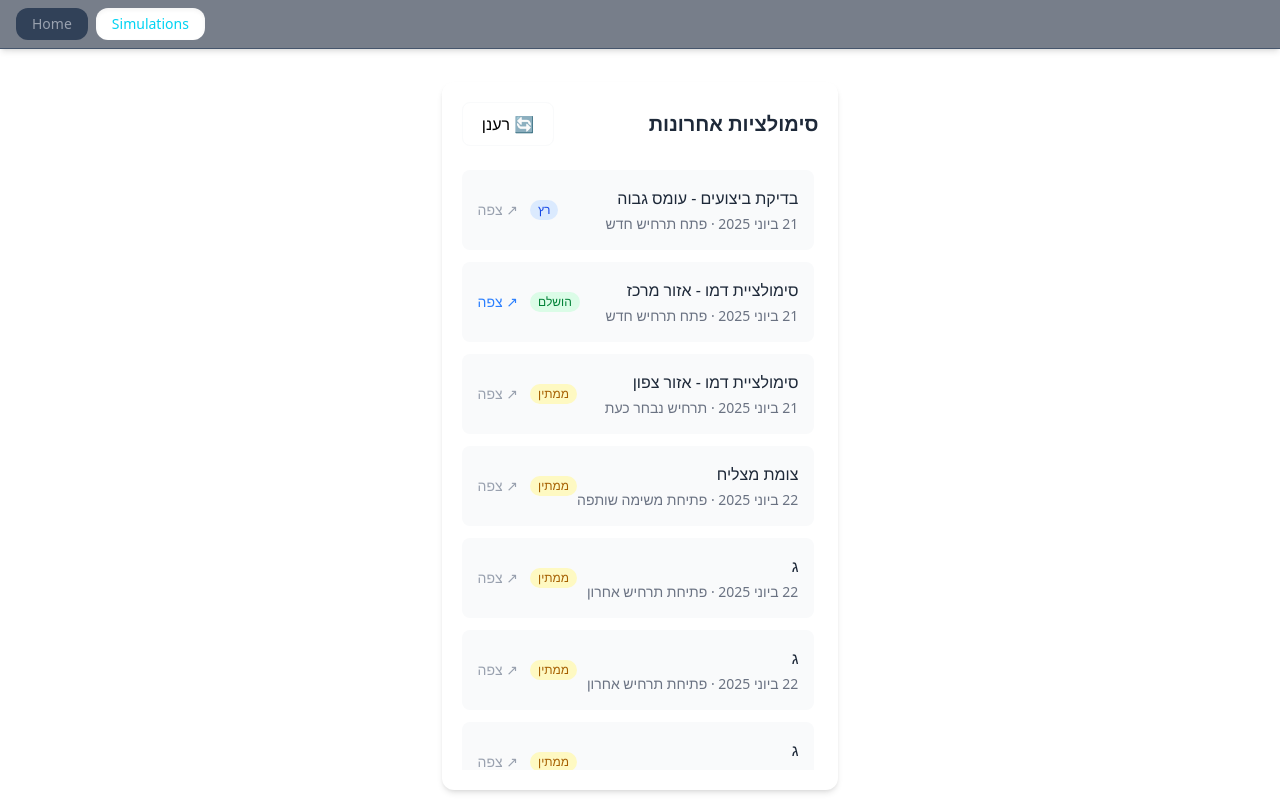
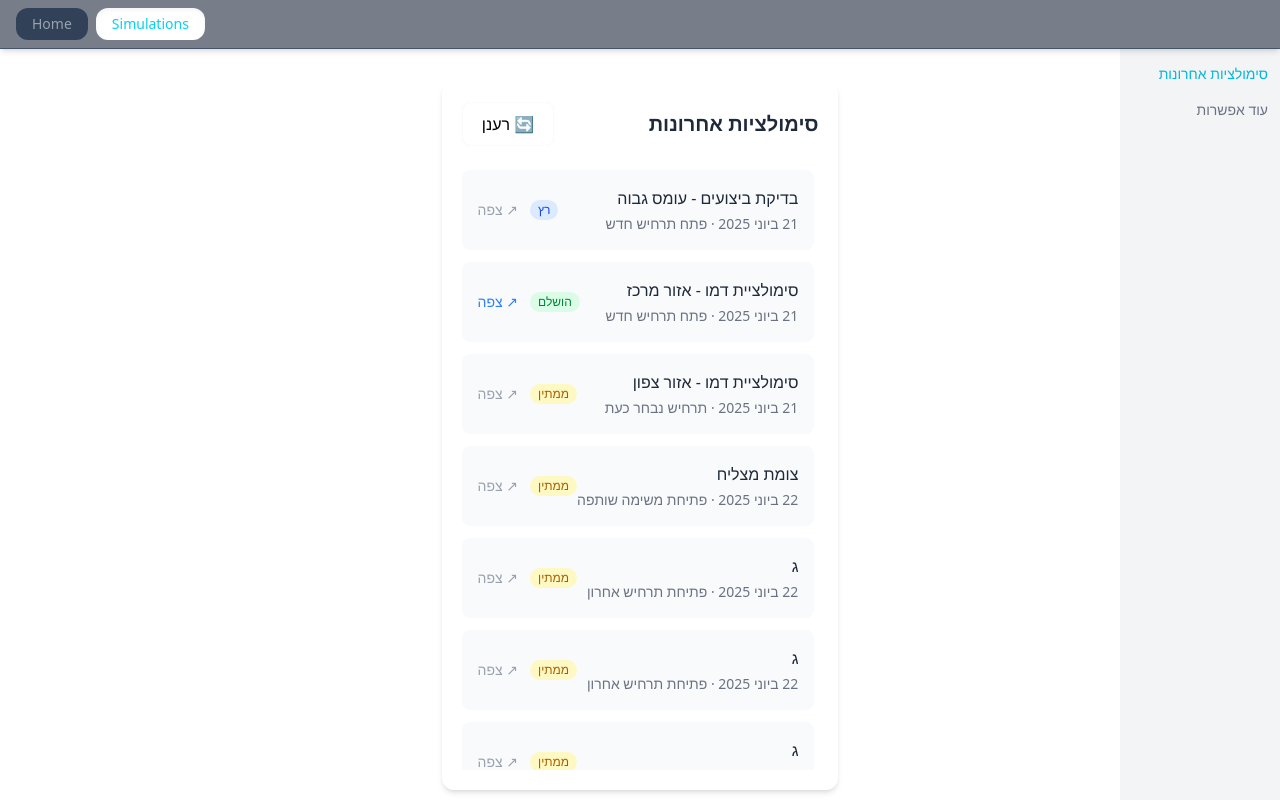
Before and after one commit to liloB123/Sapir-Simulator, a React (Vite) app in the folder frontend/: page /simulations in a window 1280 px wide. Built offline with nearby package versions, Linux system fonts and the light colour scheme.

Commit message:
checkpoint

```diff
--- a/frontend/src/App.tsx
+++ b/frontend/src/App.tsx
@@ -4,6 +4,7 @@ import MapContainer from './components/map/MapContainer';
 import { BrowserRouter as Router, Routes, Route } from "react-router-dom";
 import Navbar from './components/Navbar';
 import SimulationsMenu from './components/SimulationsMenu/SimulationsMenu';
+import SimulationsLayout from './components/SimulationsMenu/SimulationsLayout';
 
 
 const initialLayers: Record<LayerName, boolean> = {
@@ -19,10 +20,12 @@ const App: FC = () => {
     <LayersProvider initialLayers={initialLayers}>
       <Router>
         <Navbar />
-          <Routes>
-            <Route path='/' element={<MapContainer />} />
-            <Route path='/simulations' element={<SimulationsMenu />} />
-          </Routes>
+        <Routes>
+          <Route path='/' element={<MapContainer />} />
+          <Route path="/simulations" element={<SimulationsLayout />}>
+            <Route index element={<SimulationsMenu />} />
+          </Route>
+        </Routes>
       </Router>
     </LayersProvider>
   );
--- /dev/null
+++ b/frontend/src/components/SimulationsMenu/SimulationsLayout.tsx
@@ -0,0 +1,13 @@
+import { Outlet } from "react-router-dom";
+import SimulationsSidebar from "./SimulationsSidear";
+
+const SimulationsLayout: React.FC = () => (
+  <div className="flex">
+    <SimulationsSidebar />
+    <div className="flex-1">
+      <Outlet />
+    </div>
+  </div>
+);
+
+export default SimulationsLayout;
--- /dev/null
+++ b/frontend/src/components/SimulationsMenu/SimulationsSidear.tsx
@@ -0,0 +1,28 @@
+// SimulationsSidebar.tsx
+import { NavLink } from 'react-router-dom';
+
+const SimulationsSidebar = () => {
+  return (
+    <div className="fixed right-0 top-12 w-40 px-3 py-4 flex flex-col gap-4 text-sm text-right bg-gray-100 h-full">
+      <NavLink
+        to="/simulations"
+        className={({ isActive }) =>
+          isActive ? "text-cyan-500! font-bold" : "text-gray-500! hover:text-cyan-400"
+        }
+      >
+        סימולציות אחרונות
+      </NavLink>
+
+      <NavLink
+        to="/simulations/another"
+        className={({ isActive }) =>
+          isActive ? "text-cyan-500! font-bold" : "text-gray-500! hover:text-cyan-400"
+        }
+      >
+        עוד אפשרות
+      </NavLink>
+    </div>
+  );
+};
+
+export default SimulationsSidebar;
```
